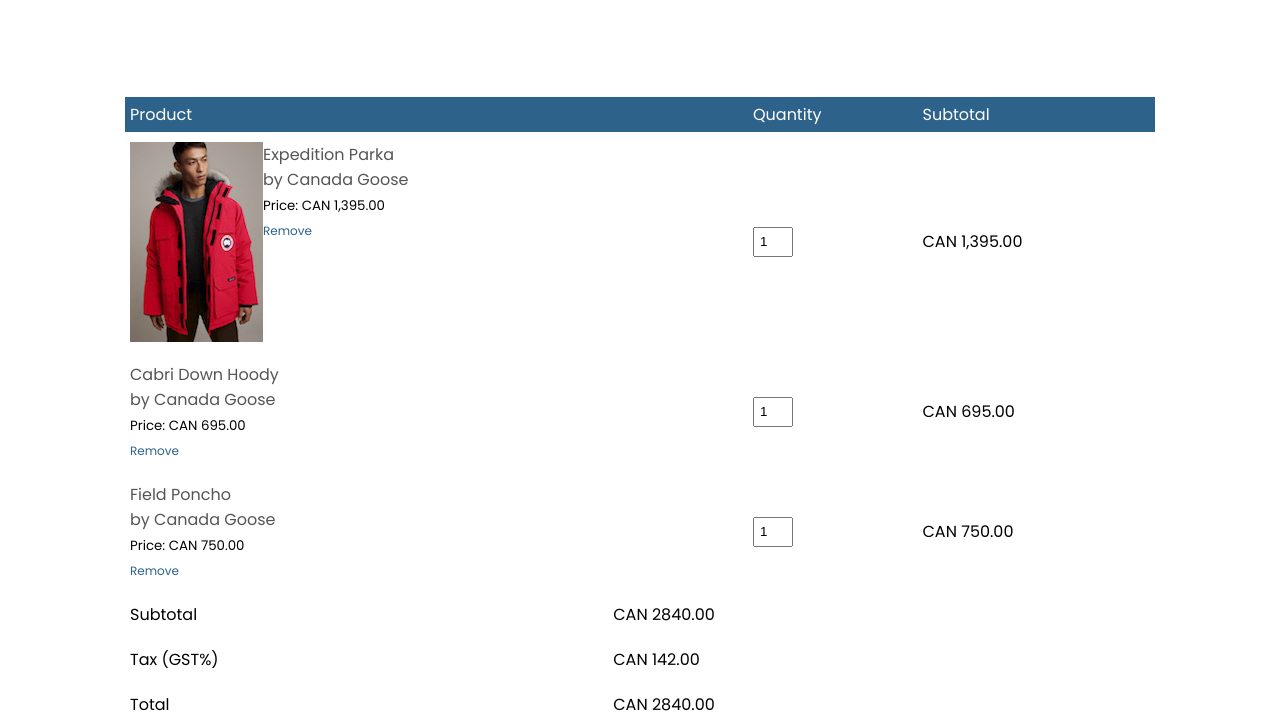
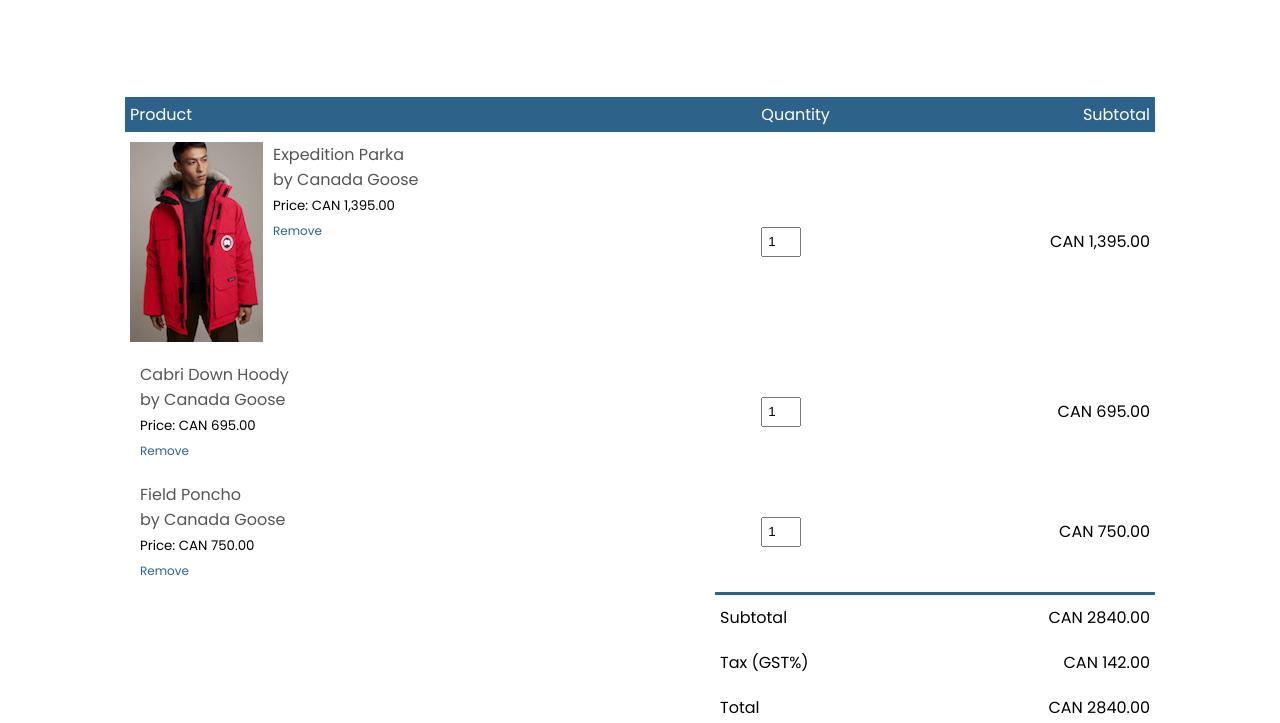
Before and after one commit to robertparkala/The-South-Face-Ecommerce-Store, a plain HTML site: page cart.html in a window 1280 px wide. Shown: the part 77-800 px from the top of the page. Drawn offline with Linux system fonts and the light colour scheme.

Commit message:
updated styles for cart items and subtotal

```diff
--- a/css/style.css
+++ b/css/style.css
@@ -448,8 +448,34 @@
     font-size: 12px;
 }
 
+td img {
+    margin-right: 10px;
+}
+
+.total-price {
+    display: flex;
+    justify-content: flex-end;
+}
+
+.total-price table {
+    border-top: 3px solid var(--third-color);
+    width: 100%;
+    max-width: 440px;
+}
+
+td:last-child {
+    text-align: right;
+}
+
+th:last-child {
+    text-align: right;
+}
+
 /* Media Queries Nav Menu */
 @media only screen and  (max-width: 800px){
+    nav {
+        z-index: 1;
+    }
     nav ul {
         position: absolute;
         top: 70px;
```
